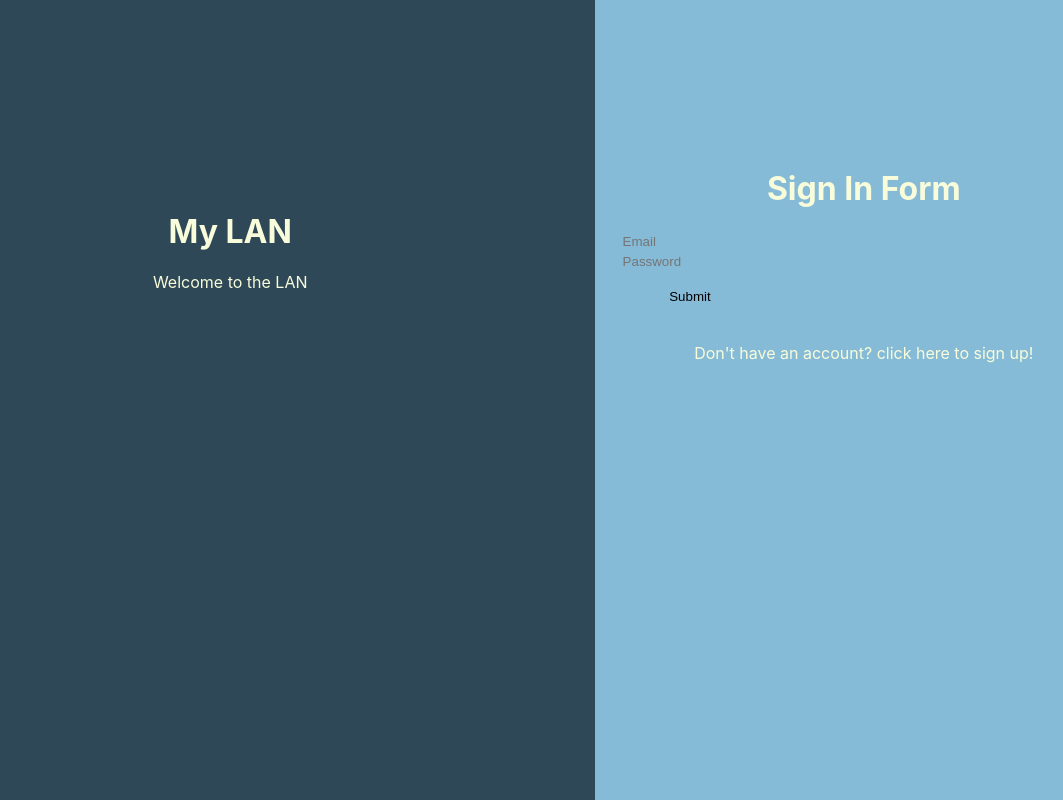
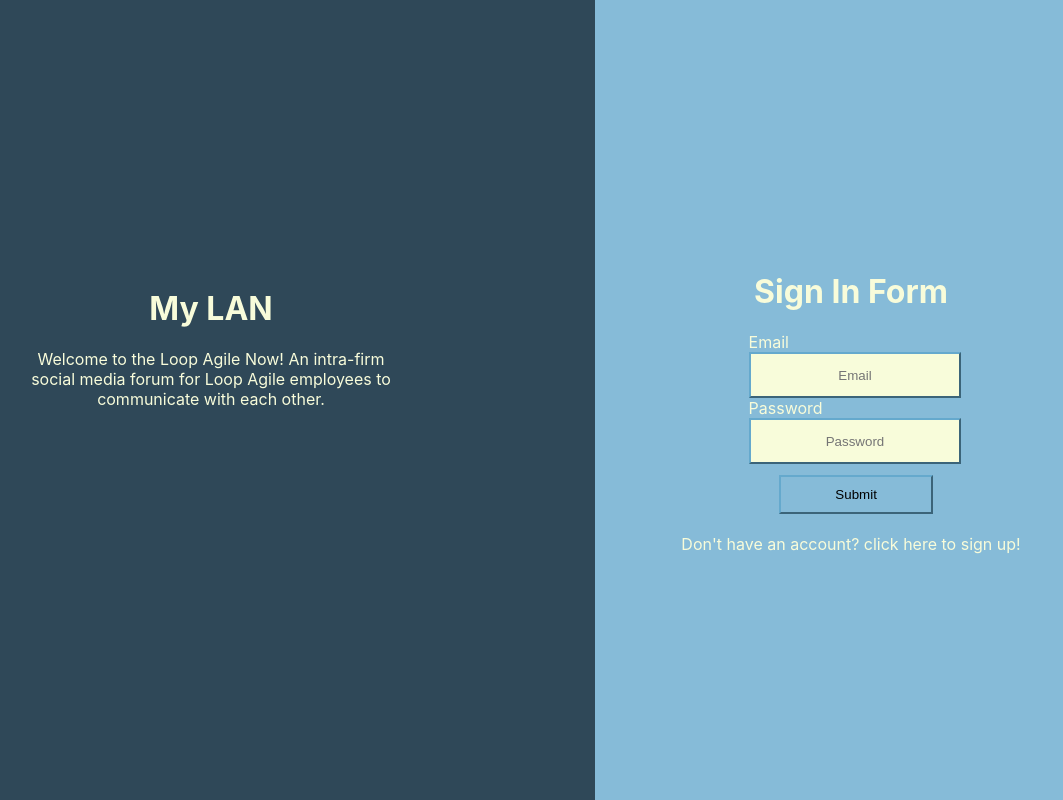
Before and after one commit to DeanBolte/rmitwebproject, a React (Create React App) app: page /landing in a window 1280 px wide. Shown: the whole page, without its empty margins (173-1236 px from the left). Built offline with nearby package versions, Linux system fonts and the light colour scheme.

Commit message:
added more css for sign in and landing description

```diff
--- a/src/App.css
+++ b/src/App.css
@@ -4,11 +4,6 @@ h1 {
 
 p {
   color: #F8FCDA;
-}
-
-input {
-  border: none;
-  background-color: #86BBD8;
 }
 
 /* Split the screen in half */
@@ -26,13 +21,11 @@ input {
 }
 
 .split-big {
-  width: 66.66%;
-  width: calc(100% * 3/5);
+  width: 60%;
 }
 
 .split-small {
-  width: 33.33%;
-  width: calc(100% * 2/5);
+  width: 40%;
 }
 
 .split-tiny {
@@ -51,22 +44,67 @@ input {
   background-color: #86BBD8;
 }
 
-.landing {
+.landing-position {
+  width: 100%;
+  margin-top: 35%;
+}
+
+.landing-logo {
   text-align: center;
 }
 
-.logo {
+.landing-description {
+  padding-left: 25%;
+  width: 50%;
   text-align: center;
 }
 
-.landing-position {
-  margin-top: 25%;
-  margin-left: 5%;
+.landing-form {
+  width: 100%;
+  margin-top: 45%;
+  display: flex;
+  flex-direction: column;
 }
 
-.landing-form {
+.form-header {
+  text-align: center;
+}
+
+.input-container {
   display: flex;
   flex-direction: column;
+}
+
+.input-text {
+  margin-left: 30%;
+  width: 40%;
+  height: 40px;
+  text-align: center;
+  border: 2px outset #65A9CD;
+  background-color: #F8FCDA;
+}
+
+.input-label {
+  margin-left: 30%;
+  width: 40%;
+  text-align: left;
+  color: #F8FCDA;
+}
+
+.input-button {
+  margin-top: 2%;
+  margin-left: 36%;
+  padding: 2% 0%;
+  width: 30%;
+  text-align: center;
+  background-color: #86BBD8;
+  border: 2px outset #65A9CD;
+}
+
+.input-button:hover {
+  background-color: #65A9CD;
+  cursor: pointer;
+  font-size: 105%;
 }
 
 .forum-page {
@@ -170,6 +208,7 @@ input {
 }
 
 .button-large {
+  background-color: #86BBD8;
   margin: 2% 5% 2% 5%;
   padding: 2% 5% 2% 5%;
   text-align: center;
--- a/src/components/Landing.js
+++ b/src/components/Landing.js
@@ -1,5 +1,4 @@
 import React from 'react';
-import { Link } from "react-router-dom";
 
 import LandingForm from './LandingForm';
 
@@ -8,8 +7,9 @@ const Landing = () => {
     <div >
         <div className='split split-big left'>
           <div className='landing-position'>
-            <h1 className='logo'>My LAN</h1>
-            <p className='landing'>Welcome to the LAN</p>
+            <h1 className='landing-logo'>My LAN</h1>
+            <p className='landing-description'>Welcome to the Loop Agile Now!
+            An intra-firm social media forum for Loop Agile employees to communicate with each other.</p>
           </div>
         </div>
         <div className='split split-small right'>
--- a/src/components/Signin.js
+++ b/src/components/Signin.js
@@ -1,6 +1,5 @@
 import React from 'react'
 import { useState } from 'react';
-import { Route, Redirect } from 'react-router-dom';
 
 const url_forum = "http://localhost:3000/forum"
 
@@ -57,16 +56,18 @@ const Signin = ({ onSwapForm, users }) => {
   return (
     <div className='landing-position landing-form'>
       <form onSubmit={handleSubmit}>
-        <h1 className='logo'>Sign In Form</h1>
+        <h1 className='form-header'>Sign In Form</h1>
         <div className="input-container">
-         <input placeholder= 'Email' onChange={handleEmail} type="text" name="uname" required />
-         {renderErrorMessage("uname")}
+          <label className='input-label'>Email</label>
+          <input className='input-text' placeholder= 'Email' onChange={handleEmail} type="text" name="uname" required />
+          {renderErrorMessage("uname")}
         </div>
         <div className="input-container">
-         <input placeholder= 'Password' onChange={handlePassword} type="password" name="pass" required />
+          <label className='input-label'>Password</label>
+          <input className='input-text' placeholder= 'Password' onChange={handlePassword} type="password" name="pass" required />
          {renderErrorMessage("pass")}
         </div>
-        <input className="button-large" type="submit" />
+        <input className="input-button" type="submit" />
         <div>
           <p className='button-large' onClick={() => swapForm()}>Don't have an account? click here to sign up!</p>
         </div>
```
